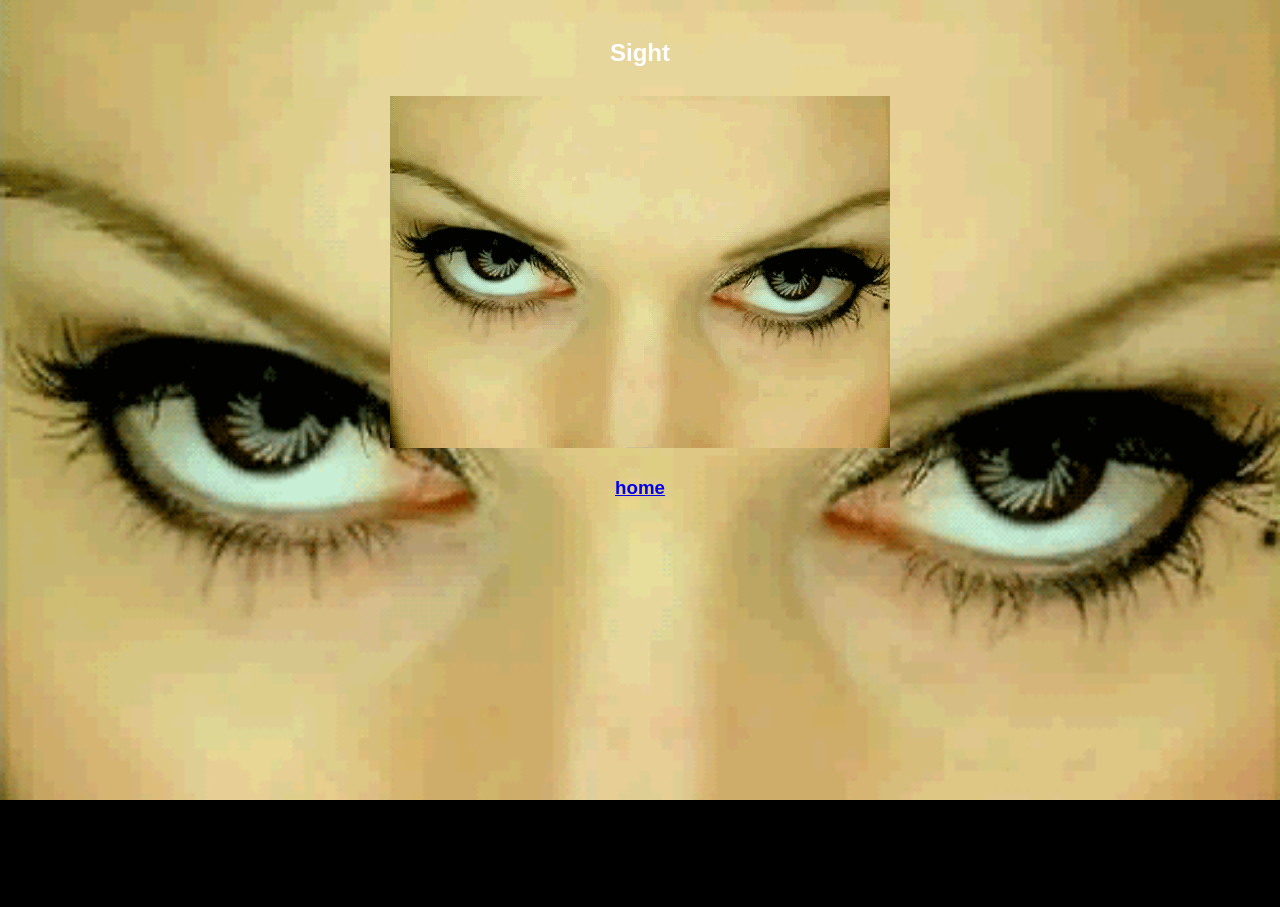
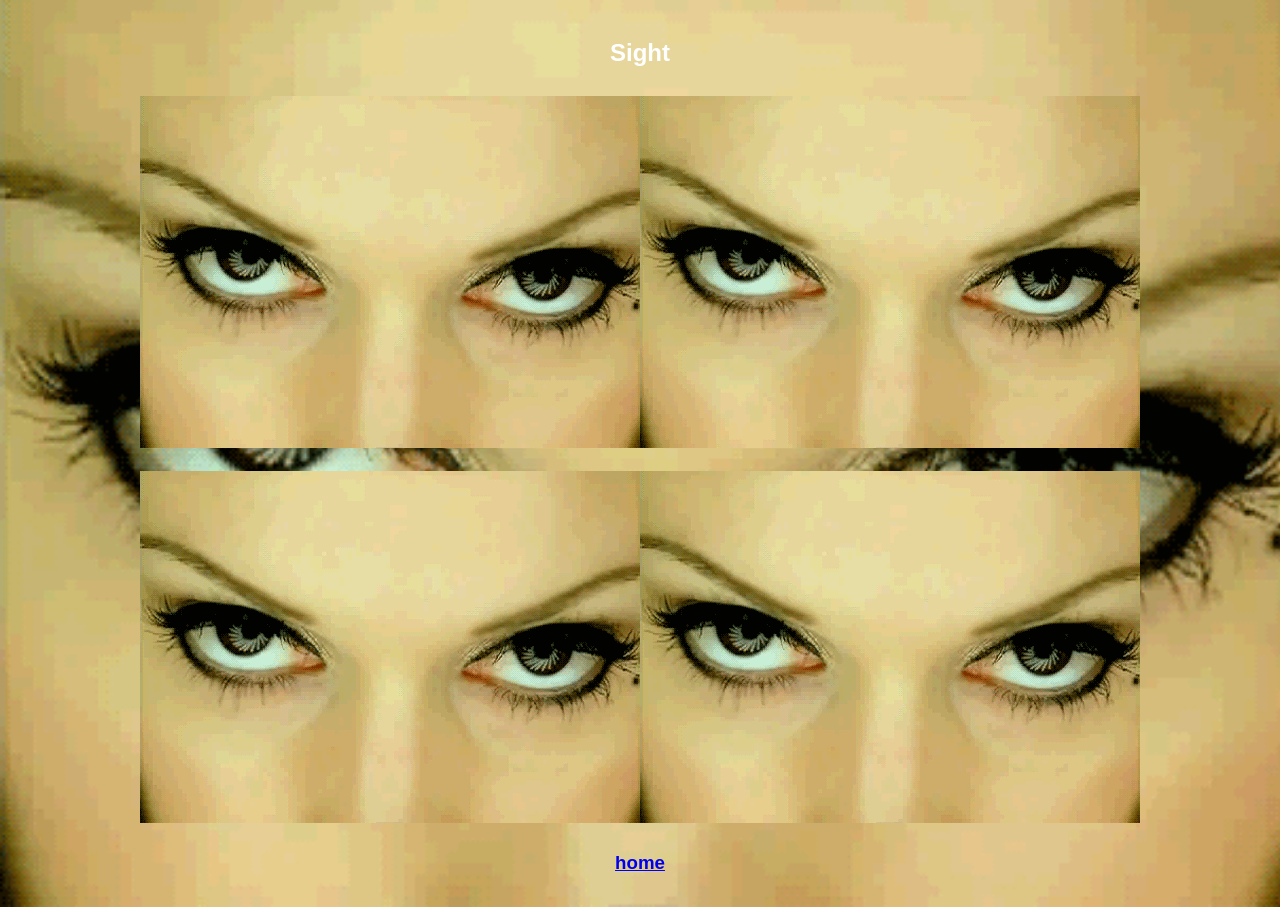
Before and after one commit to lybrandon/netart, a plain HTML site: page pagetwo.html in a window 1280 px wide. Before the commit the page ends 800 px from the top, so only its background shows below. Drawn offline with Linux system fonts and the light colour scheme.

Commit message:
final touches

```diff
--- a/pagetwo.html
+++ b/pagetwo.html
@@ -3,7 +3,7 @@
 
 <head>
   <meta charset="utf-8">
-  <title>Net Art title</title> <!-- put your net art project title here -->
+  <title>Make Sense</title> <!-- put your net art project title here -->
   <link rel="stylesheet" type="text/css" href="main.css">
   <style>
   body {
@@ -18,7 +18,9 @@
 
 <body>
     <h2>Sight</h2>
-  <img src="images/giphy.gif">
+  <p><img src="images/giphy.gif"><img src="images/giphy.gif"></p>
+  <p><img src="images/giphy.gif"><img src="images/giphy.gif"></p>
+
   <h3><a href="firstpage.html">home</a></h3>
 </body>
 
```
Also changed, not shown: firstpage.html (+1 -2 lines), index.html (+2 -4 lines), main.css (+3 -4 lines), pagefour.html (+1 -1 lines), pagethree.html (+1 -1 lines).
